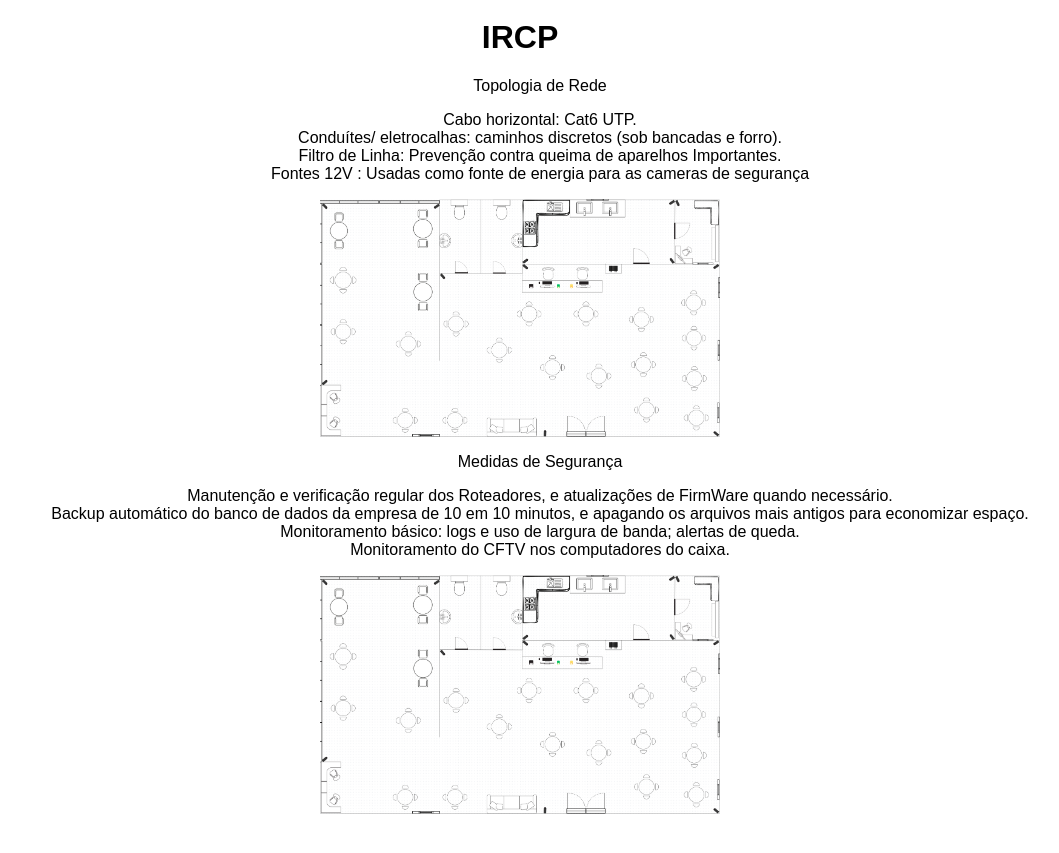
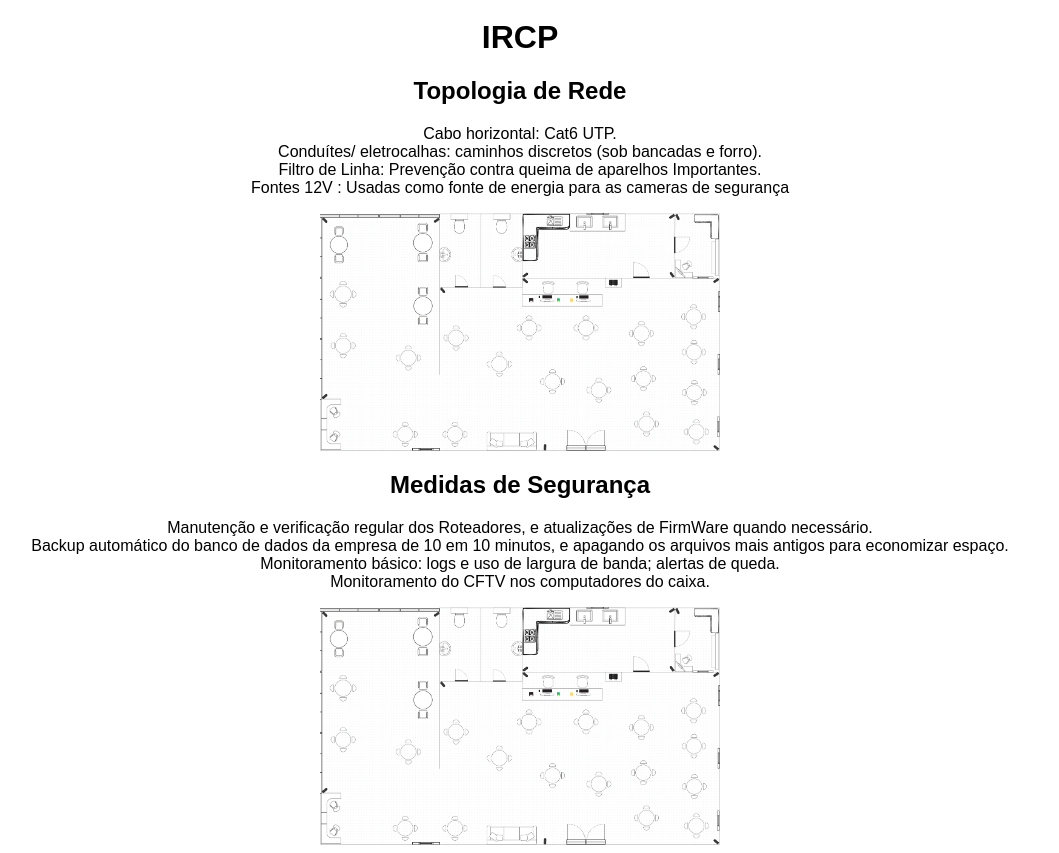
Before and after one commit to ThallesHSS/Cafe-Sonhos, a plain HTML site: page C&SDsn.html in a window 1280 px wide. Shown: the part 1699-2552 px from the top of the page, without its empty margins (120-1179 px from the left). Before the commit the page ends 2521 px from the top, so only its background shows below. Drawn offline with Linux system fonts and the light colour scheme.

Commit message:
C&SDsn.html

```diff
--- a/C&SDsn.html
+++ b/C&SDsn.html
@@ -62,22 +62,22 @@
 
                             <div>
                                 <h1>IRCP</h1>
-                                    <ol>Topologia de Rede</ol>
-                                        <ol>Cabo horizontal: Cat6 UTP. <br>
+                                    <h2>Topologia de Rede</h2>
+                                        <p>Cabo horizontal: Cat6 UTP. <br>
                                             Conduítes/ eletrocalhas: caminhos discretos (sob bancadas e forro). <br>
                                             Filtro de Linha: Prevenção contra queima de aparelhos Importantes. <br>
                                             Fontes 12V : Usadas como fonte de energia para as cameras de segurança
-                                        </ol>
+                                        </p>
 
                                             <img src="https://thalleshss.github.io/Cafe-Sonhos/Imagens/Planta%20baixa.png" alt="">
 
-                                        <ol>Medidas de Segurança</ol>
-                                           <ol>
+                                        <h2>Medidas de Segurança</h2>
+                                           <p>
                                             Manutenção e verificação regular dos Roteadores, e atualizações de FirmWare quando necessário. <br>
                                             Backup automático do banco de dados da empresa de 10 em 10 minutos, e apagando os arquivos mais antigos para economizar espaço. <br>
                                             Monitoramento básico: logs e uso de largura de banda; alertas de queda. <br>
                                             Monitoramento do CFTV nos computadores do caixa.
-                                           </ol>
+                                           </p>
 
                                                 <img src="https://thalleshss.github.io/Cafe-Sonhos/Imagens/Planta%20baixa.png" alt="">
                                 </div>
```
